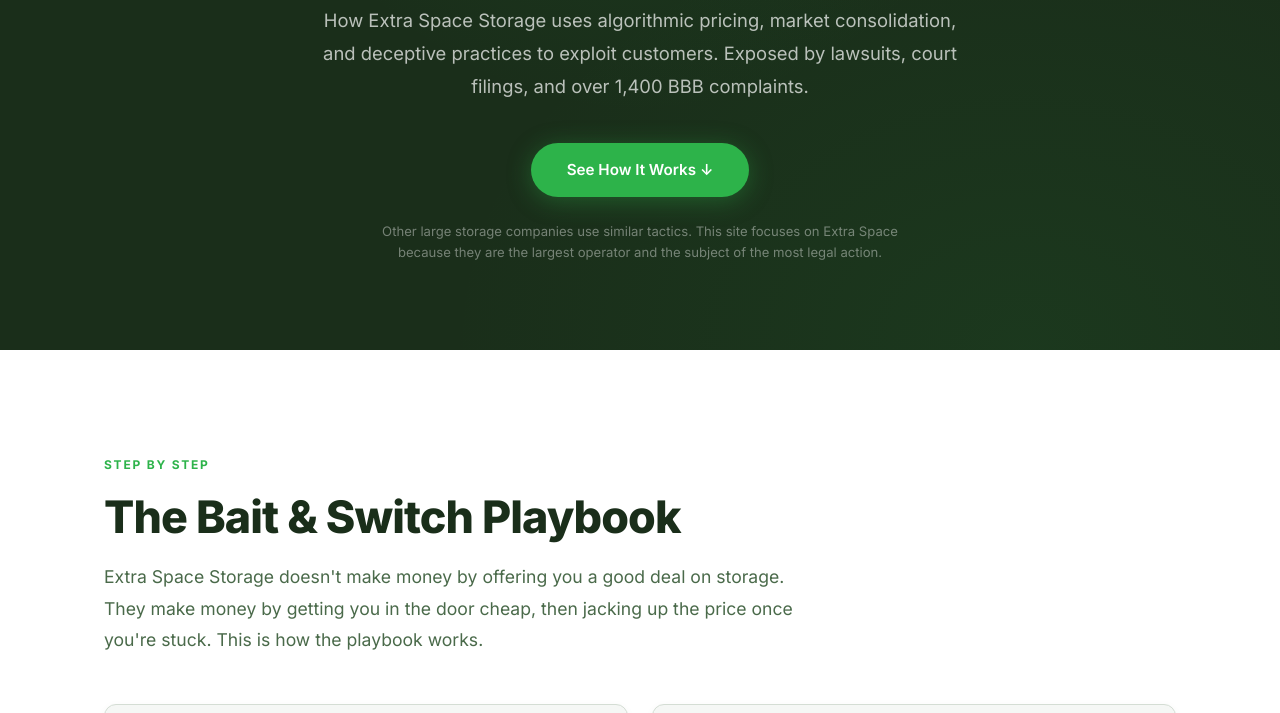
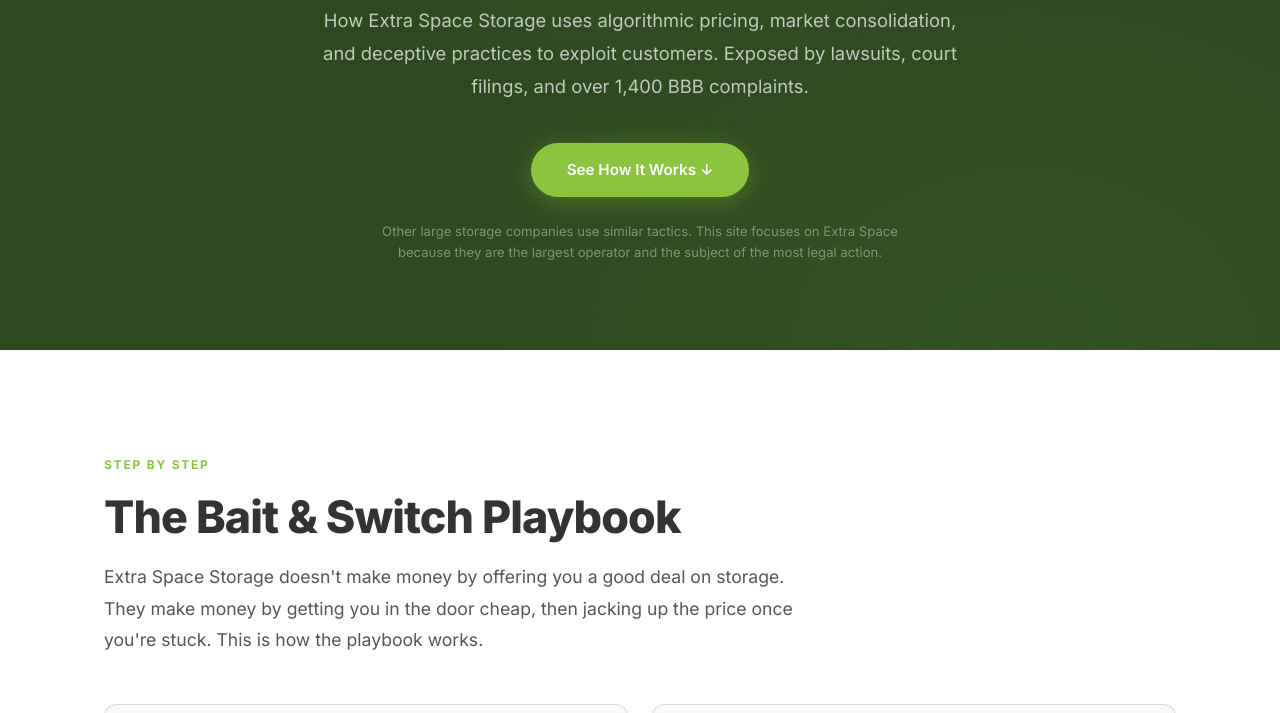
Before and after one commit to monopolyminder/extraspace, a plain HTML site: page index.html in a window 1280 px wide. Shown: the part 450-1163 px from the top of the page. Drawn offline with Linux system fonts and the light colour scheme.

Commit message:
Updated color scheme

```diff
--- a/styles.css
+++ b/styles.css
@@ -10,23 +10,24 @@
 }
 
 :root {
+  /* Extra Space theme from site: lime green #8BC53F, white, dark grey text */
   --color-bg: #ffffff;
-  --color-surface: #f5f7f5;
-  --color-surface-alt: #edf2ed;
-  --color-border: #d4ddd4;
-  --color-text: #1a2e1a;
-  --color-text-muted: #4a6a4a;
-  --color-accent: #2DB34A;
-  --color-accent-dark: #1e8c35;
-  --color-accent-glow: rgba(45, 179, 74, 0.1);
-  --color-accent-soft: #3cc75a;
+  --color-surface: #f8faf8;
+  --color-surface-alt: #f0f4f0;
+  --color-border: #d0d8d0;
+  --color-text: #333333;
+  --color-text-muted: #555555;
+  --color-accent: #8BC53F;
+  --color-accent-dark: #76b336;
+  --color-accent-glow: rgba(139, 197, 63, 0.12);
+  --color-accent-soft: #9bcf4f;
   --color-danger: #c53030;
   --color-danger-soft: #e53e3e;
   --color-danger-glow: rgba(197, 48, 48, 0.08);
   --color-warning: #b7791f;
   --color-warning-bg: rgba(183, 121, 31, 0.08);
-  --color-green: #2DB34A;
-  --color-hero-bg: #1a2e1a;
+  --color-green: #8BC53F;
+  --color-hero-bg: #2d4a1f;
   --font-sans: 'Inter', -apple-system, BlinkMacSystemFont, 'Segoe UI', system-ui, sans-serif;
   --max-width: 1120px;
   --radius: 12px;
@@ -158,8 +159,8 @@
   position: absolute;
   inset: 0;
   background:
-    radial-gradient(ellipse at 50% 0%, rgba(45, 179, 74, 0.15) 0%, transparent 50%),
-    radial-gradient(ellipse at 80% 100%, rgba(45, 179, 74, 0.08) 0%, transparent 40%);
+    radial-gradient(ellipse at 50% 0%, rgba(139, 197, 63, 0.12) 0%, transparent 50%),
+    radial-gradient(ellipse at 80% 100%, rgba(139, 197, 63, 0.06) 0%, transparent 40%);
 }
 
 .hero-content {
@@ -174,7 +175,7 @@
   text-transform: uppercase;
   letter-spacing: 0.15em;
   color: var(--color-accent);
-  background: rgba(45, 179, 74, 0.15);
+  background: rgba(139, 197, 63, 0.12);
   padding: 6px 16px;
   border-radius: 100px;
   margin-bottom: 32px;
@@ -189,7 +190,7 @@
 }
 
 .highlight {
-  background: linear-gradient(135deg, var(--color-accent), #5dd97a);
+  background: linear-gradient(135deg, var(--color-accent), #9bcf4f);
   -webkit-background-clip: text;
   -webkit-text-fill-color: transparent;
   background-clip: text;
@@ -222,13 +223,13 @@
   padding: 14px 36px;
   border-radius: 100px;
   transition: transform 0.2s, box-shadow 0.2s;
-  box-shadow: 0 4px 24px rgba(45, 179, 74, 0.35);
+  box-shadow: 0 4px 24px rgba(139, 197, 63, 0.35);
 }
 
 .cta-btn:hover {
   color: #fff;
   transform: translateY(-2px);
-  box-shadow: 0 8px 32px rgba(45, 179, 74, 0.5);
+  box-shadow: 0 8px 32px rgba(139, 197, 63, 0.45);
   background: var(--color-accent-dark);
 }
 
```
Also changed, not shown: favicon.svg, og-image.png.
